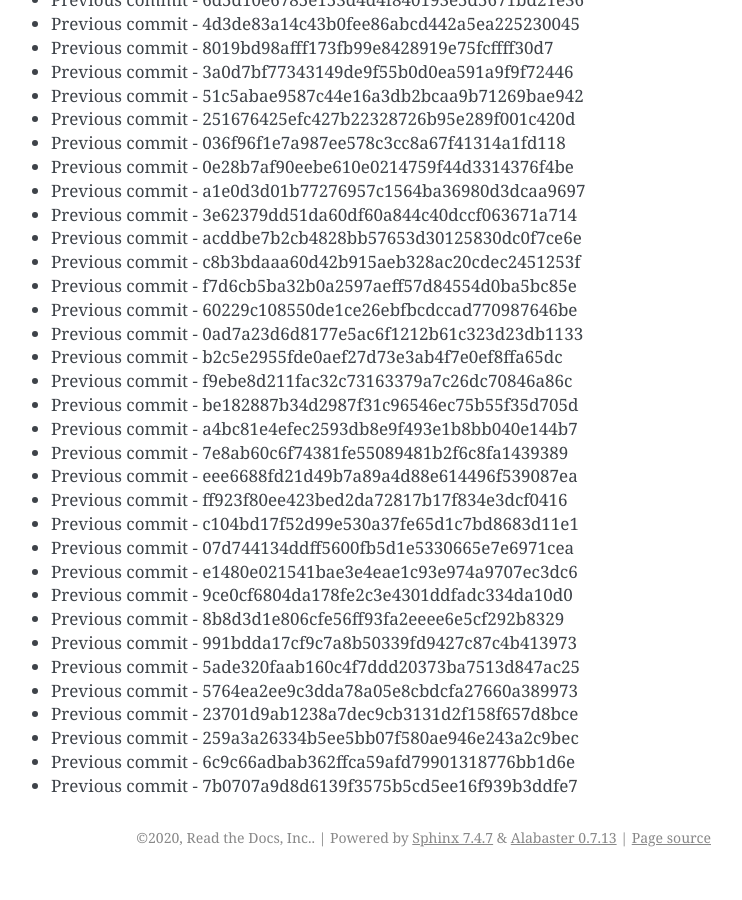
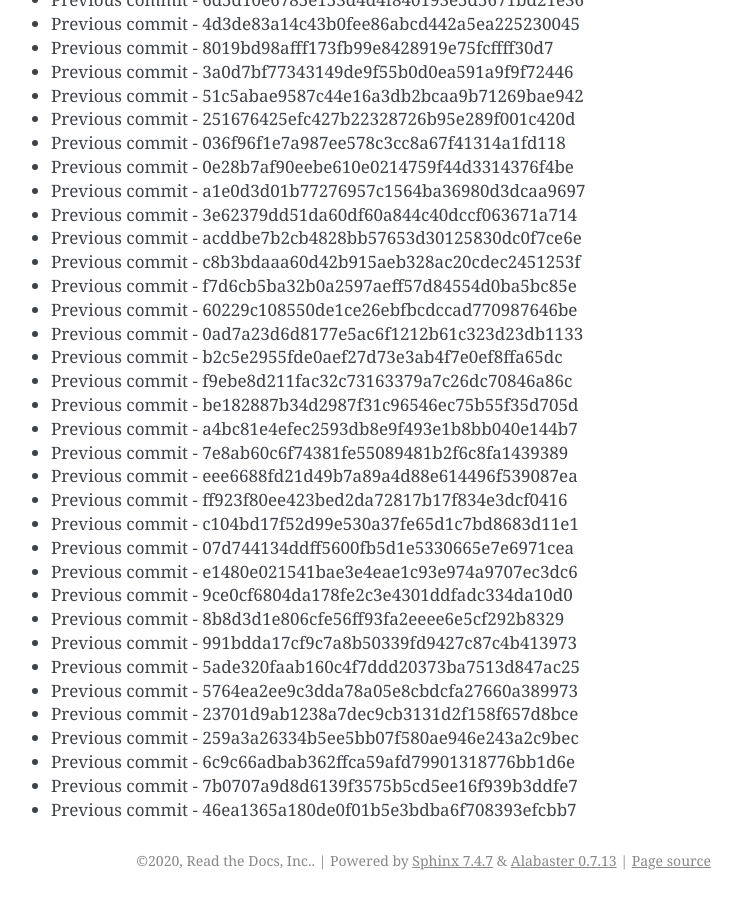
Before and after one commit to readthedocs/rtd-git-stresstest, a Sphinx documentation site: the page built from docs/updates.rst, in a window 1280 px wide and 900 px high, scrolled down 46821 px. Shown: the whole window, without its empty margins (399-1141 px from the left). Built offline with Sphinx 7.4.7, drawn with Linux system fonts in a browser that asks for light colours; before the commit the page ends 47698 px from its top, so only the background shows below that.

Commit message:
Generating commit from previous: 46ea1365a180de0f01b5e3bdba6f708393efcbb7

```diff
--- a/docs/updates.rst
+++ b/docs/updates.rst
@@ -1999,3 +1999,4 @@ It can be tested for any performance characteristics.
 * Previous commit - 259a3a26334b5ee5bb07f580ae946e243a2c9bec
 * Previous commit - 6c9c66adbab362ffca59afd79901318776bb1d6e
 * Previous commit - 7b0707a9d8d6139f3575b5cd5ee16f939b3ddfe7
+* Previous commit - 46ea1365a180de0f01b5e3bdba6f708393efcbb7
```
